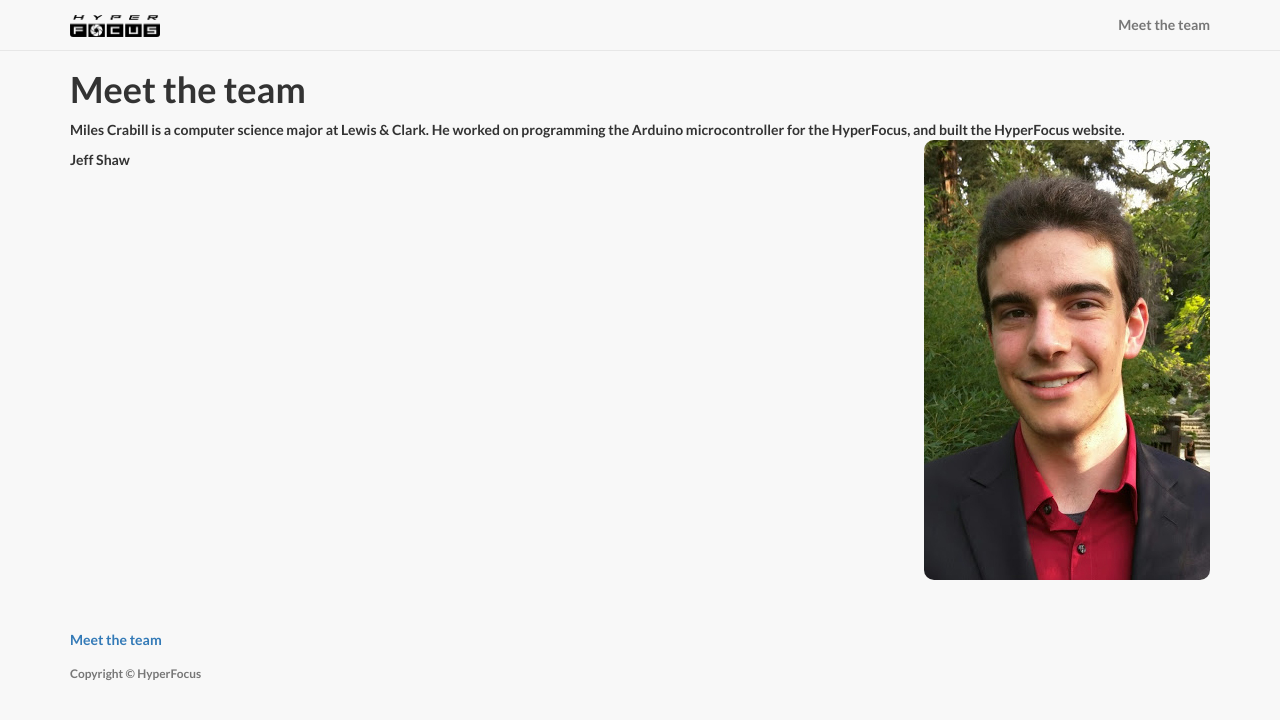
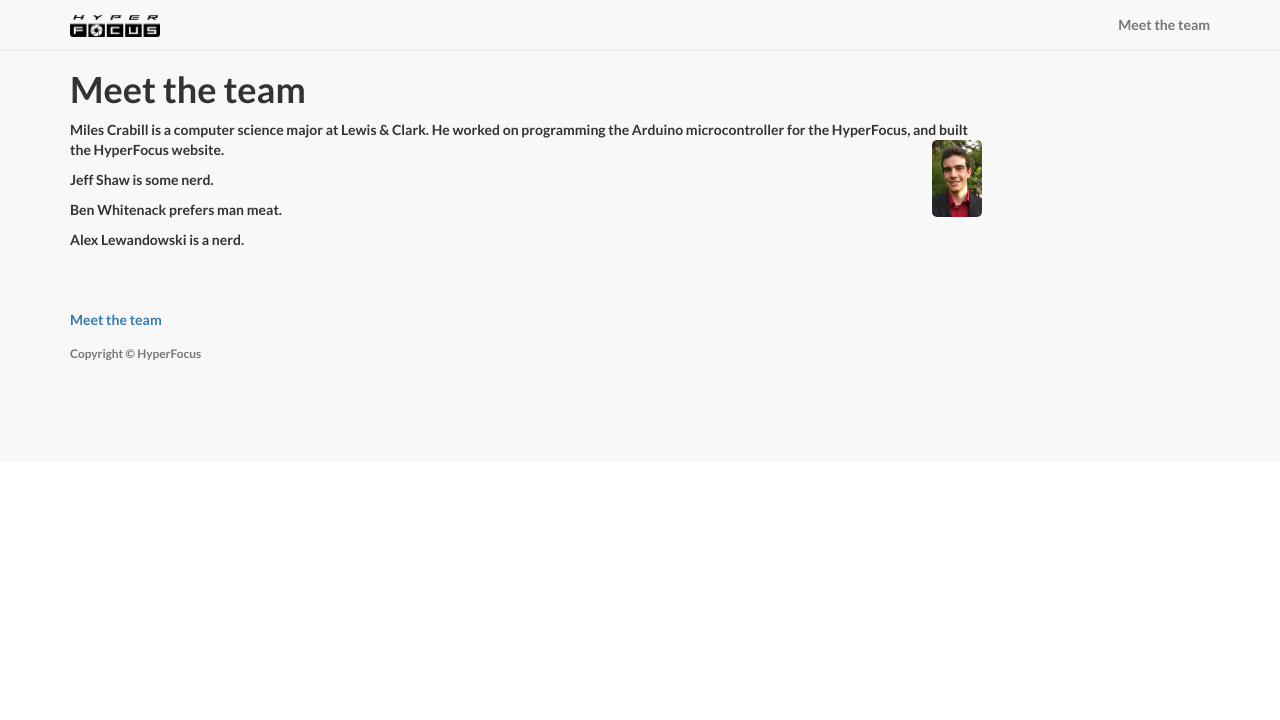
Before and after one commit to milescrabill/tof, a Jekyll site: the page built from team.md, in a window 1280 px wide. Shown: the top 720 px of the page. Built offline with Jekyll 4.4.1, drawn with Linux system fonts in a browser that asks for light colours.

Commit message:
team page up, no placeholders

```diff
--- a/_includes/header.html
+++ b/_includes/header.html
@@ -14,13 +14,9 @@
             <!-- Collect the nav links, forms, and other content for toggling -->
             <div class="collapse navbar-collapse" id="bs-example-navbar-collapse-1">
                 <ul class="nav navbar-nav navbar-right">
-                {% for page in site.pages %}
-                  {% if page.title %}
                   <li>
-                      <a class="page-link" href="{{ page.url | prepend: site.baseurl }}">{{ page.title }}</a>
+                      <a class="page-link" href="{{ site.baseurl }}about.html">Meet the team</a>
                   </li>
-                  {% endif %}
-                {% endfor %}
                 </ul>
             </div>
             <!-- /.navbar-collapse -->
--- a/css/landing-page.css
+++ b/css/landing-page.css
@@ -65,8 +65,25 @@ h6 {
 }
 
 .post-content img {
-    border-radius: 10px;
+    border-radius: 5px;
     float: right;
+    width: 50px;
+}
+
+.post p {
+    width: 80%;
+}
+
+.post-content h2.section-heading {
+    width: 300px;
+    margin-left: auto;
+    margin-right: auto;
+}
+
+img.profile {
+    width: 35%;
+    margin-left: auto;
+    margin-right: auto;
 }
 
 @media(max-width:767px) {
--- a/index.html
+++ b/index.html
@@ -55,11 +55,11 @@ layout: landing
             <div class="col-lg-5 col-sm-6">
                 <hr class="section-heading-spacer">
                 <div class="clearfix"></div>
-                <h2 class="section-heading">Google Web Fonts and<br>Font Awesome Icons</h2>
-                <p class="lead">This template features the 'Lato' font, part of the <a target="_blank" href="http://www.google.com/fonts">Google Web Font library</a>, as well as <a target="_blank" href="http://fontawesome.io">icons from Font Awesome</a>.</p>
+                <h2 class="section-heading">Powered by open source hardware</h2>
+                <p class="lead">We use the Arduino Uno R3 microcontroller to compute register the ultrasonic sensor data and operate the stepper motor that adjusts the lens focus.</p>
             </div>
             <div class="col-lg-5 col-lg-offset-2 col-sm-6">
-                <img class="img-responsive" src="img/phones.png" alt="">
+                <img class="img-responsive" src="img/arduino.png" alt="">
             </div>
         </div>
 
--- a/team.md
+++ b/team.md
@@ -5,4 +5,8 @@ title: Meet the team
 
 Miles Crabill is a computer science major at Lewis & Clark. He worked on programming the Arduino microcontroller for the HyperFocus, and built the HyperFocus website. ![Miles]({{ site.baseurl}}/img/miles.jpg)
 
-Jeff Shaw
+Jeff Shaw is some nerd.
+
+Ben Whitenack prefers man meat.
+
+Alex Lewandowski is a nerd.
```
Also changed, not shown: about.html (added, +35 -0 lines), img/arduino.png (added).
